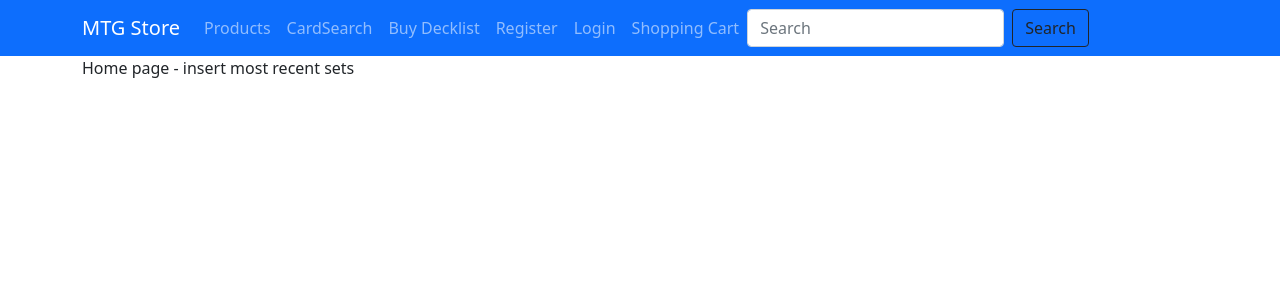
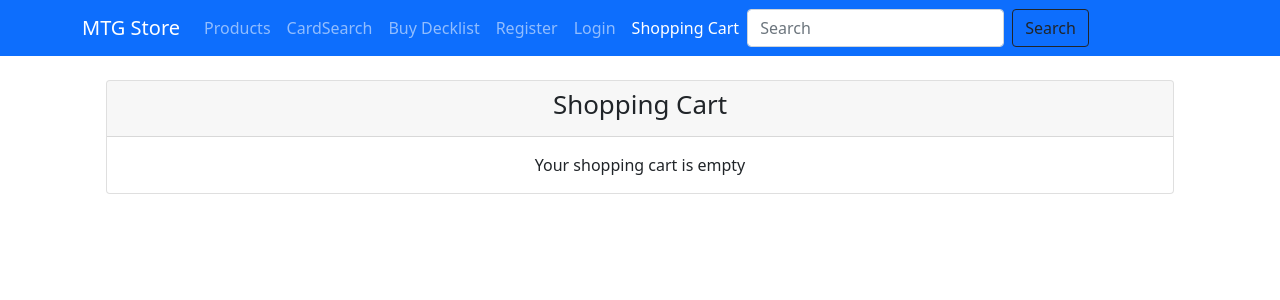
Before and after one commit to ronyx-b/mtg-store-app, a React (Create React App) app: page /Cart in a window 1280 px wide. Before the commit this address led to /. Shown: the top 300 px of the page. Built offline with nearby package versions, Linux system fonts and the light colour scheme.

Commit message:
Added unfinished shopping cart

```diff
--- a/src/App.js
+++ b/src/App.js
@@ -11,8 +11,10 @@ import { NotFound } from './NotFound';
 import { Products } from './Products';
 import { Register } from './Register';
 import { Account } from './Account';
+import { Dashboard } from './Dashboard';
 import { useToken } from './useToken';
-import { Dashboard } from './Dashboard';
+import shoppingCart from './shoppingCart'
+import { Cart } from './Cart';
 
 
 function App() {
@@ -81,11 +83,12 @@ function App() {
             <Routes>
               <Route path="/" element={<Home />} />
               <Route path="/Products" element={<Products />} />
-              <Route path="/CardSearch" element={<CardSearch />} />
+              <Route path="/CardSearch" element={<CardSearch shoppingCart={shoppingCart} />} />
               <Route path="/Register" element={(token)?<Navigate to="/Account" />:<Register />} />
               <Route path="/Login" element={(token)?<Navigate to="/Account" />:<Login setToken={setToken} />} />
               <Route path="/Account" element={(token)?<Account token={token} decodedToken={decodedToken} />: <Navigate to="/Login" />} />
               <Route path="/Dashboard" element={(decodedToken?.isAdmin)?<Dashboard token={token} decodedToken={decodedToken} />: <Navigate to="/" />} />
+              <Route path="/Cart" element={<Cart shoppingCart={shoppingCart} />} />
               <Route path="/Decklist" element={<DecklistProcessor />} />
               <Route path="*" element={<NotFound />} />
             </Routes>
--- a/src/CardSearch.js
+++ b/src/CardSearch.js
@@ -1,9 +1,11 @@
 import React, { useEffect, useState } from "react";
+import { Col, Container, Form, Row, Button } from "react-bootstrap";
 import { useLocation } from "react-router-dom";
 
-export function CardSearch() {
+export function CardSearch(props) {
   const [cards, setCards] = useState([]);
   const location = useLocation();
+  const shoppingCart = props.shoppingCart;
 
   useEffect(() => {
     const urlParams = new URLSearchParams(location.search);
@@ -13,20 +15,26 @@ export function CardSearch() {
     fetch(requestString, { method: 'GET'})
     .then(response => response.json())
     .then(data => {
-      // console.log(data.data)
       setCards(data.data)
     })
     .catch(err => { console.error(err); });
   }, [location.search]);
 
-  return (
-    <div className="CardSearch">
+  return (<div className="CardSearch">
+    <Container>
       {cards && cards.map((card) =>
-        <div key={card.id} id={card.id}>
-          {card.name}
-          <br />{card.image_uris?(<img src={card.image_uris.normal} width="300" alt={card.name} />):(<img src={card.card_faces[0].image_uris.normal} width="300" alt={card.name} />)}
-        </div>
+        <Row key={card.id} id={card.id}>
+          <Col className="col-lg-auto">{card.image_uris?(<img src={card.image_uris.normal} width="100" alt={card.name} />):(<img src={card.card_faces[0].image_uris.normal} width="100" alt={card.name} />)}</Col>
+          <Col>{card.name}</Col>
+          <Col className="col-lg-auto">{card.prices.usd}$</Col>
+          <Col className="col-lg-auto">
+            <Form>
+              <Button onClick={() => {shoppingCart.addOrRemoveToCart({id: card.id, type: "single", name: card.name}, 1)}}>Add to Cart</Button>
+            </Form>
+          </Col>
+        </Row>
       )}
-    </div>
-  );
+    </Container>
+
+  </div>);
 }
--- /dev/null
+++ b/src/Cart.js
@@ -0,0 +1,20 @@
+import React from "react";
+import { Card, Container } from "react-bootstrap";
+
+export function Cart(props) {
+  let shoppingCart = props.shoppingCart;
+
+  return (<div className="Cart">
+    <Card className="m-4">
+      <Card.Header>
+        <h1 className="cardHeader">Shopping Cart</h1>
+      </Card.Header>
+      <Container className="p-3">
+      {(shoppingCart.getCart())?
+        <>{shoppingCart.getCart().map((card) => <div key={card.id}>x{card.qty} {card.name}</div>)}</>
+        :<div className="text-center">Your shopping cart is empty</div>
+      }
+      </Container>
+    </Card>
+  </div>);
+}
--- /dev/null
+++ b/src/shoppingCart.js
@@ -0,0 +1,73 @@
+/*
+let cart = [
+  {
+    id: Number,
+    type: String,
+    name: String,
+    qty: Number
+  }
+];
+*/
+
+export function getCart() {
+  return JSON.parse(localStorage.getItem('cart'));
+};
+
+export function saveCart(cart) {
+  localStorage.setItem('cart', JSON.stringify(cart));
+};
+
+export function emptyCart() {
+  localStorage.removeItem('cart');
+};
+
+export function addOrRemoveToCart(item, qty) {
+  let cart = getCart();
+  if (!cart) {
+    cart = [];
+  }
+  let index = cart.findIndex((cartItem) => {
+    return cartItem.id === item.id && cartItem.type === item.type;
+  })
+  if (index >= 0) {
+    cart[index].qty += qty;
+    if (cart[index].qty <= 0) {
+      cart.splice(index, 1);
+    }
+  } else {
+    let newItem = {
+      id: item.id,
+      type: item.type,
+      name: item.name,
+      qty: qty
+    }
+    cart.push(newItem);
+  }
+  saveCart(cart);
+};
+
+export function adjustCart(item, qty) {
+  let cart = getCart();
+  let index = cart.findIndex((cartItem) => {
+    return cartItem.id === item.id && cartItem.type === item.type;
+  })
+  if (index >= 0) {
+    cart[index].qty = qty;
+    if (cart[index].qty <= 0) {
+      cart.splice(index, 1);
+    }
+  } else {
+    let newItem = {
+      id: item.id,
+      type: item.type,
+      name: item.name,
+      qty: qty
+    }
+    cart.push(newItem);
+  }
+  saveCart(cart);
+};
+
+const shoppingCart = { getCart, saveCart, emptyCart, addOrRemoveToCart, adjustCart };
+
+export default shoppingCart;
```
